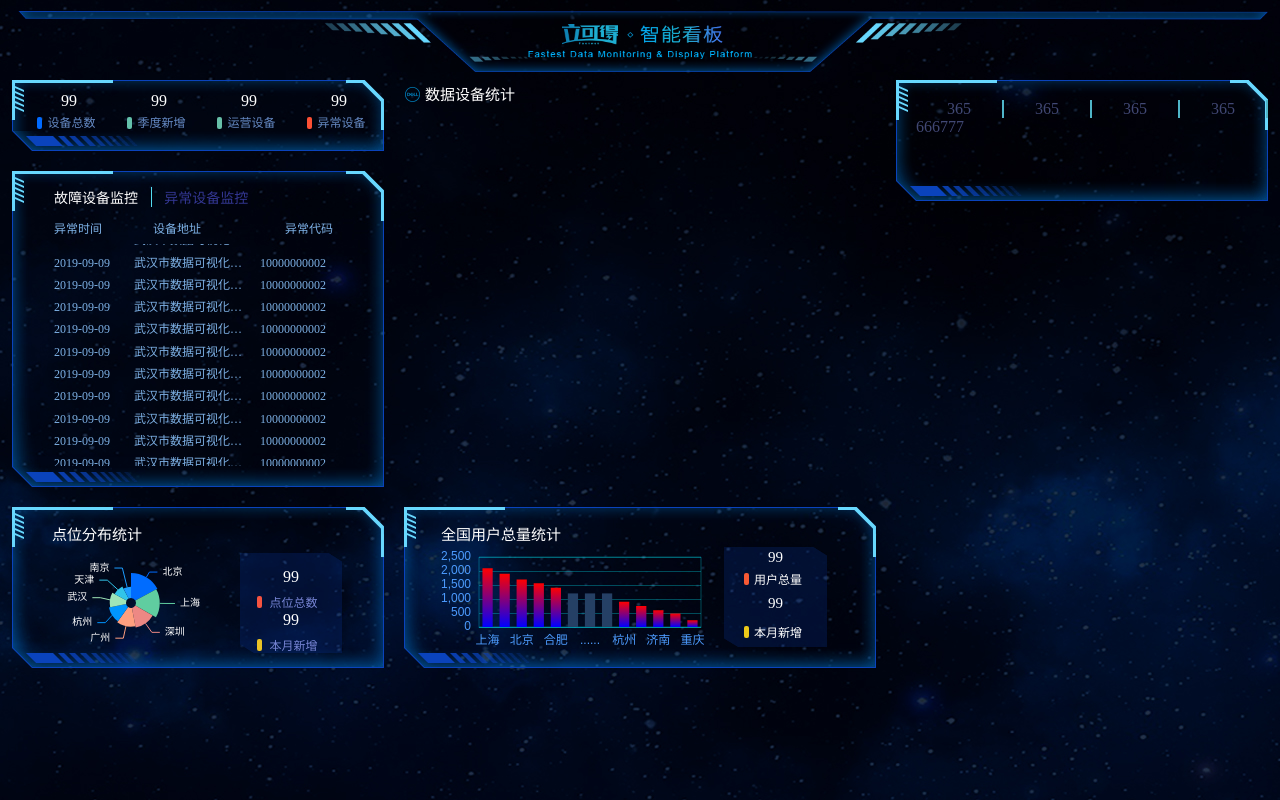
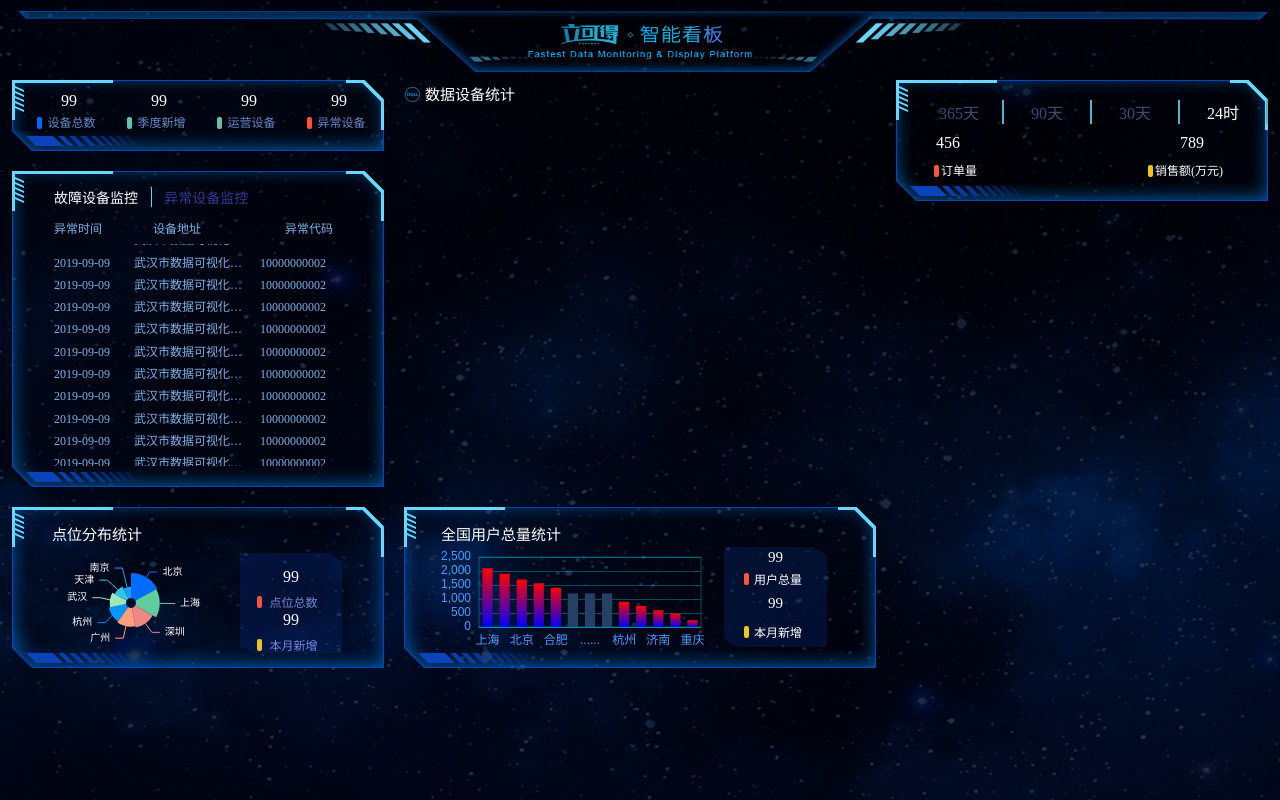
Before and after one commit to fun99/Data-Visualization, a Vue app in the folder data/: page / in a window 1280 px wide. Built offline with nearby package versions, Linux system fonts and the light colour scheme.

Commit message:
新增功能

```diff
--- a/data/src/views/Home.vue
+++ b/data/src/views/Home.vue
@@ -116,14 +116,21 @@
                        <div class="centent">
                            <ul>
                               <li v-for="(item,index) in rightList" :key="index">
-                                 <div class="top">{{item.day}}</div>
-                                 <div class="center" v-if="index===0">
+                                 <div :class="{activeColor:index===number}" class="top">{{index!==3?item.day+'天':item.day+'时'}}</div>
+                              </li>
+                           </ul>
+                           <div class="center" v-for="(item,index) in centerList" :key="index">
+                                 <div class="center-txt" v-if="index===number" :class="{activeColor:index===number}">
                                      <span>{{item.num}}</span>
                                      <span>{{item.num1}}</span>
                                  </div>
-                              </li>
-
-                           </ul>
+                          </div>
+                          <div class="bottom" v-for="(item,index) in bottomList" :key="index">
+                             <div class="bottom-text" v-if="index===number" :class="{activeColor:index===number}">
+                                <span><i></i>{{item.text1}}</span>
+                                <span><i></i>{{item.text2}}</span>
+                             </div>
+                          </div>
                        </div>
                    </div>
                </section>
@@ -138,6 +145,7 @@ export default {
    data() {
       return {
          num:0,
+         number:0,
          list1:[{
             data:'2019-09-09',
             centent:'武汉市数据可视化平台全市几乎都在使用用的比例很大',
@@ -235,34 +243,46 @@ export default {
             number:10000000003
          }],
          rightList:[
+           {day:365},
+           {day:90},
+           {day:30},
+           {day:24},
+         ],
+        centerList:[
          {
-             day:'365',
           num:666,
           num1:777,
+         },
+         {
+          num:888,
+          num1:999,
+         },
+         {
+          num:111,
+          num1:222,
+         },
+         {
+          num:456,
+          num1:789,
+         }
+        ],
+        bottomList:[
+           {
               text1:'订单量',
               text2:'销售额(万元)'
            },
            {
-             day:'365',
-             num:666,
-             num1:777,
               text1:'订单量',
               text2:'销售额(万元)'
            },
            {
-             day:'365',
-             num:666,
-             num1:777,
               text1:'订单量',
               text2:'销售额(万元)'
            },
            {
-             day:'365',
-             num:666,
-             num1:777,
               text1:'订单量',
               text2:'销售额(万元)'
-            },
+           }
         ]
       }
    },
@@ -270,6 +290,10 @@ export default {
       this.pie(),  // pie
       this.ball(),  // ball
       this.bar()
+      this.full()
+   },
+   computed:{
+
    },
    methods:{
      pie(){
@@ -437,6 +461,12 @@ window.addEventListener('resize',function(){
          ]
          };
          option && myChart.setOption(option);
+     },
+     full(){
+        setInterval(()=>{
+                if(this.number===3) return this.number = 0
+                this.number++
+         },1500)
       }
    }
 }
@@ -716,7 +746,6 @@ window.addEventListener('resize',function(){
         display: flex;
      }
      .content-center .contentCenterright .contentcen-top ul li{
-        /* display: flex; */
         color: #414874;
         flex: 1;
      }
@@ -724,7 +753,51 @@ window.addEventListener('resize',function(){
         border-right: 2px solid #4fb5c8;
         text-align: center;
      }
-     .content-center .contentCenterright .contentcen-top ul li:nth-child(4){
-        border-right: none;
+    .content-center .contentCenterright .contentcen-top .centent .center{
+        margin-top: 10px;
+        margin-left: 40px;
+    }
+    .content-center .contentCenterright .contentcen-top .centent .center .center-txt{
+        position: absolute;
+        color: #414874;
+    }
+    .content-center .contentCenterright .contentcen-top .centent .center span:nth-of-type(1){
+        margin-right: 220px
+    }
+    .content-center .contentCenterright .contentcen-top .centent .bottom{
+       position:relative
+    }
+    .content-center .contentCenterright .contentcen-top .centent .bottom-text{
+       position: absolute;
+       top: 27px;
+       left: 40px;
+       color: #414874;
+       font-size: 12px;
+    }
+    .content-center .contentCenterright .contentcen-top .centent .bottom-text span:nth-of-type(1){
+       margin-right: 173px;
+    }
+    .activeColor{
+       color: #fff !important;
+    }
+    .content-center .contentCenterright .contentcen-top .centent .bottom-text span:nth-of-type(1) i{
+       display: inline-block;
+       position: relative;
+       top: 2px;
+       right: 2px;
+       width: 5px;
+       height: 12px;
+       border-radius: 2px;
+       background: #f5563e;
+    }
+    .content-center .contentCenterright .contentcen-top .centent .bottom-text span:nth-of-type(2) i{
+       display: inline-block;
+       position: relative;
+       top: 2px;
+       right: 2px;
+       width: 5px;
+       height: 12px;
+       border-radius: 2px;
+       background: #ecc615;
     }
 </style>
```
Lines whose indentation alone changed are shown as unchanged.
